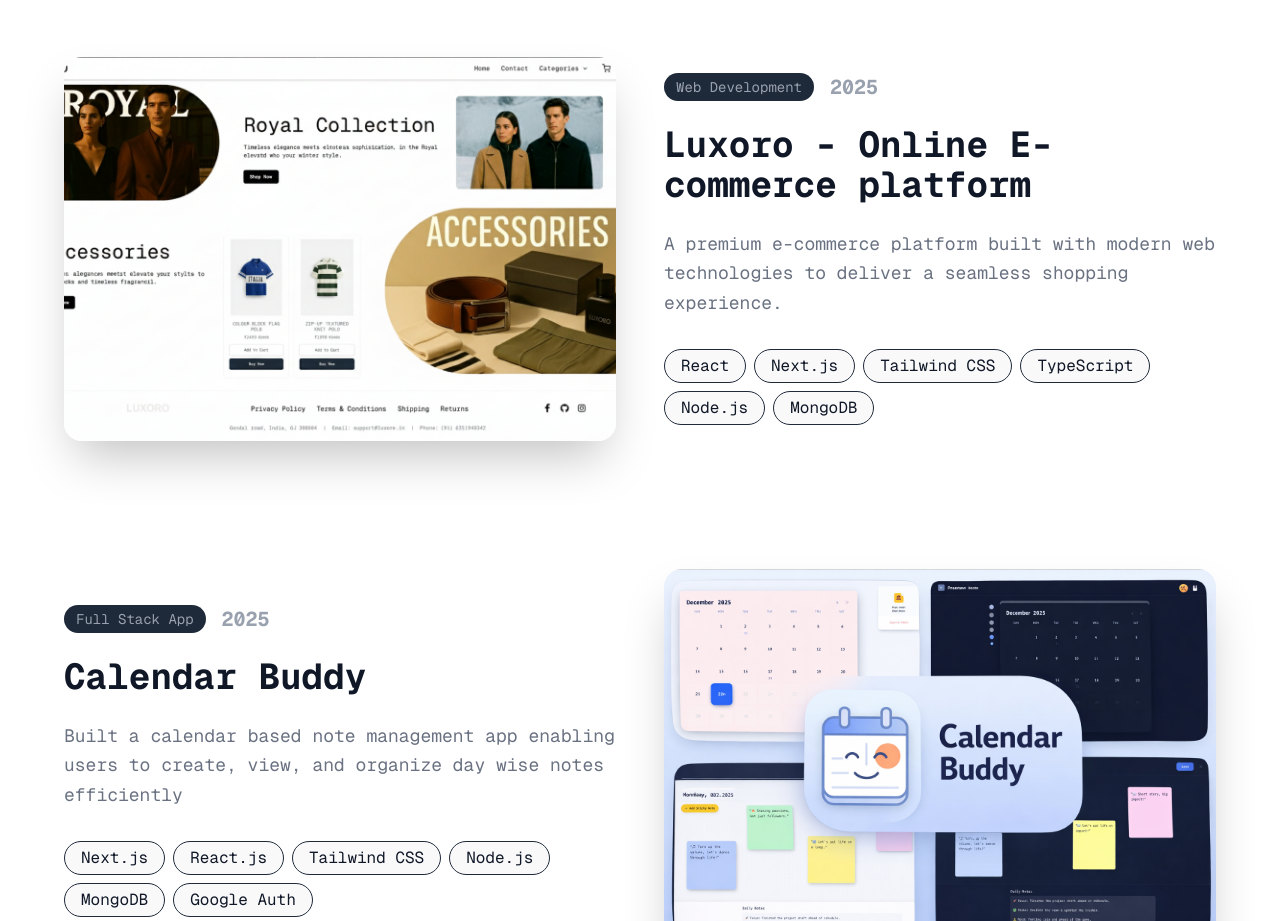
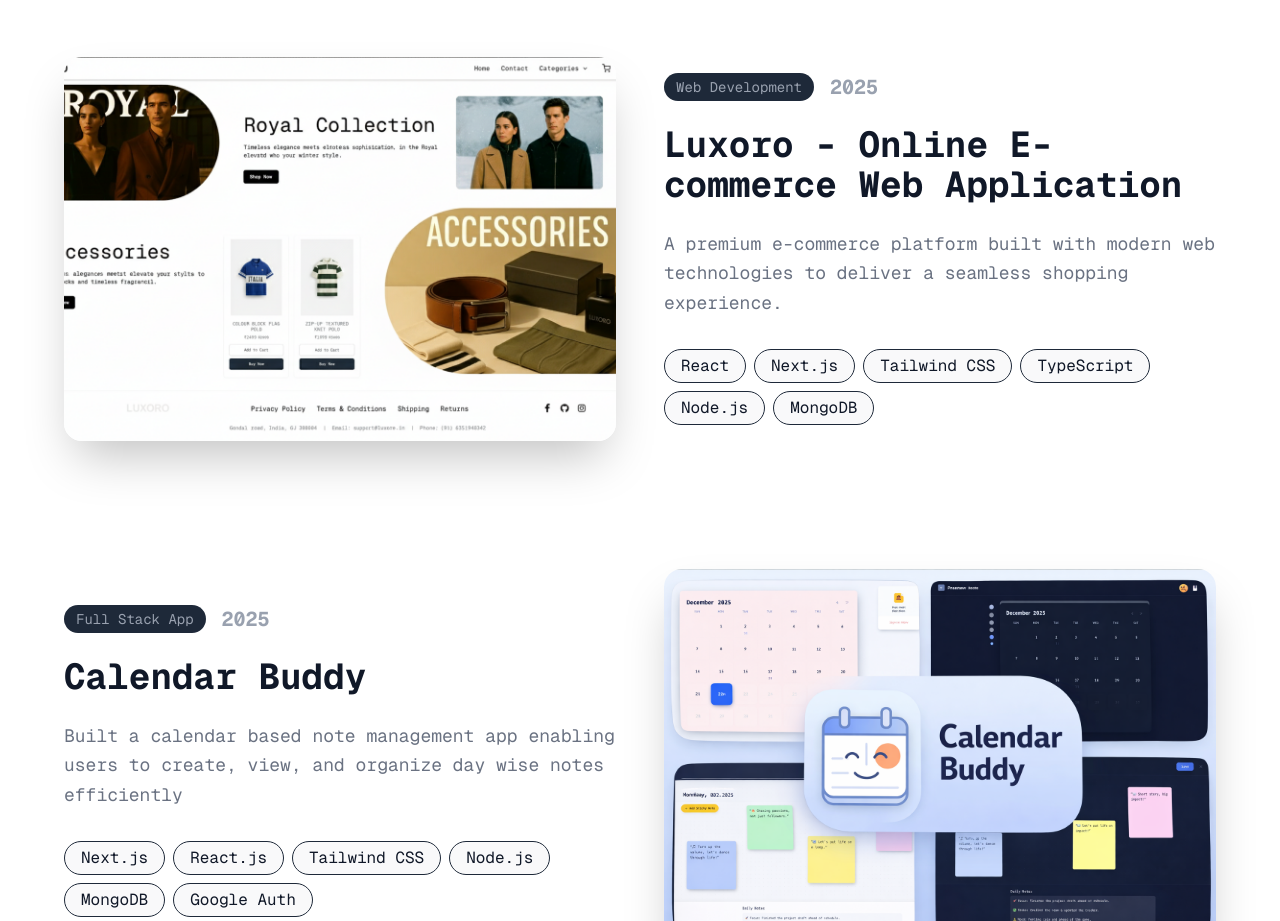
Before and after one commit to pranav600/PranavJoshi, a Next.js app: page / in a window 1280 px wide. Shown: the part 980-1901 px from the top of the page. Built offline with nearby package versions, Linux system fonts and the light colour scheme.

Commit message:
docs: changes in name

```diff
--- a/src/components/CaseStudies.tsx
+++ b/src/components/CaseStudies.tsx
@@ -6,7 +6,7 @@ import { motion, useScroll, useTransform } from "framer-motion";
 
 const caseStudies = [
   {
-    title: "Luxoro - Online E-commerce platform",
+    title: "Luxoro - Online E-commerce Web Application",
     description:
       "A premium e-commerce platform built with modern web technologies to deliver a seamless shopping experience.",
     image: "/luxoro-banner.png",
```
